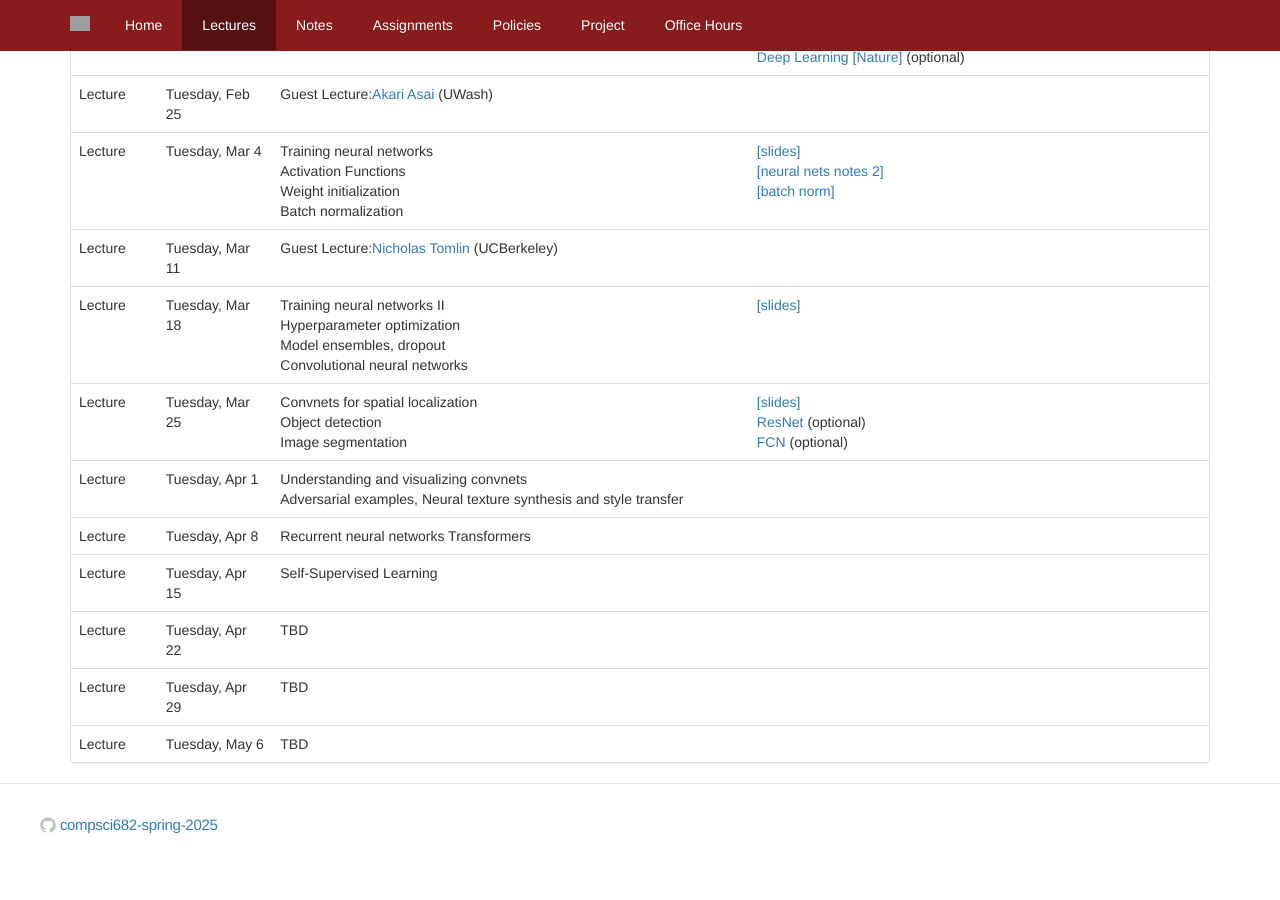
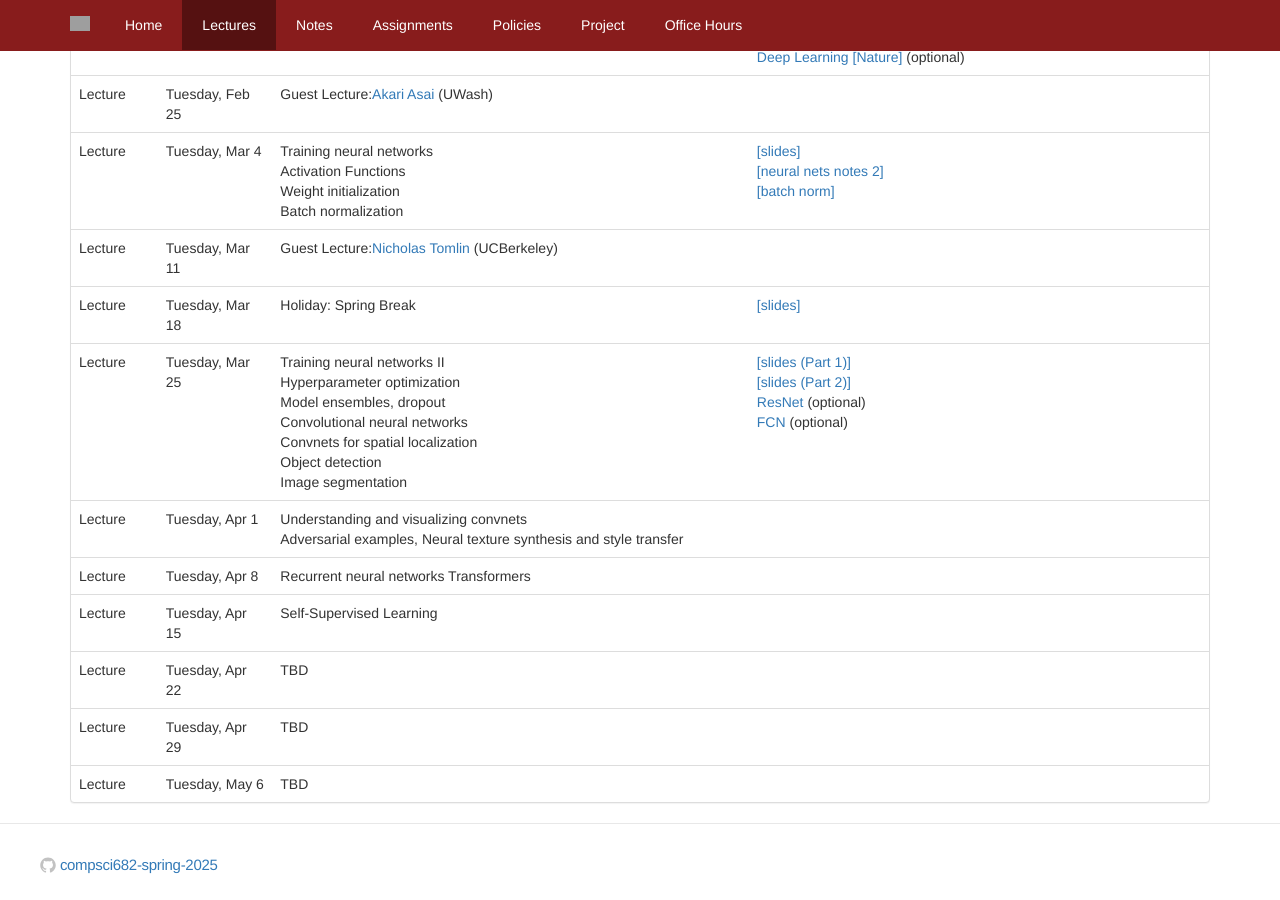
Before and after one commit to compsci682-spring2025/compsci682-spring2025.github.io, a Jekyll site: the page built from lectures.html, in a window 1280 px wide and 900 px high, scrolled down 769 px. Built offline with Jekyll 4.4.1, drawn with Linux system fonts in a browser that asks for light colours; before the commit the page ends 1629 px from its top, so only the background shows below that; grey boxes are pictures that could not be loaded.

Commit message:
lecture 5 slides

```diff
--- a/lectures.html
+++ b/lectures.html
@@ -228,13 +228,10 @@ permalink: /lectures.html
 
   {% assign cur = 42 | times: 86400 | plus: start %}
   <tr>
-    <td>Lecture</td> <!-- Lecture 5 -->
+    <td>Lecture</td> <!-- Holiday -->
     <td>{{ cur | date: "%A, %b %-d"}}</td>
     <td>
-        Training neural networks II <br>
-      Hyperparameter optimization<br>
-      Model ensembles, dropout<br>
-      Convolutional neural networks<br>
+        Holiday: Spring Break
     </td>
     <td>
       {% if release_day >= cur %}
@@ -246,19 +243,23 @@ permalink: /lectures.html
 
   {% assign cur = 49 | times: 86400 | plus: start %}
   <tr>
-    <td>Lecture</td> <!-- Lecture 6 -->
+    <td>Lecture</td> <!-- Lecture 5 -->
     <td>{{ cur | date: "%A, %b %-d"}}</td>
     <td>
+      Training neural networks II <br>
+      Hyperparameter optimization<br>
+      Model ensembles, dropout<br>
+      Convolutional neural networks<br>
       Convnets for spatial localization<br>
       Object detection<br>
       Image segmentation<br>
     </td>
     <td>
       {% if release_day >= cur %}
-        <a href="{{site.baseurl}}/docs/lecture6fall2025.pdf">[slides]</a><br>
+        <a href="{{site.baseurl}}/docs/Lecture_8.pdf">[slides (Part 1)]</a><br>
+        <a href="{{site.baseurl}}/docs/Lecture_9.pdf">[slides (Part 2)]</a><br>
 	<a href="https://arxiv.org/abs/1512.03385">ResNet</a> (optional)<br>
 	<a href="http://www.cv-foundation.org/openaccess/content_cvpr_2015/papers/Long_Fully_Convolutional_Networks_2015_CVPR_paper.pdf">FCN</a> (optional)<br>
-
       {% endif %}
     </td>
   </tr>
```
Also changed, not shown: 2 other files.
